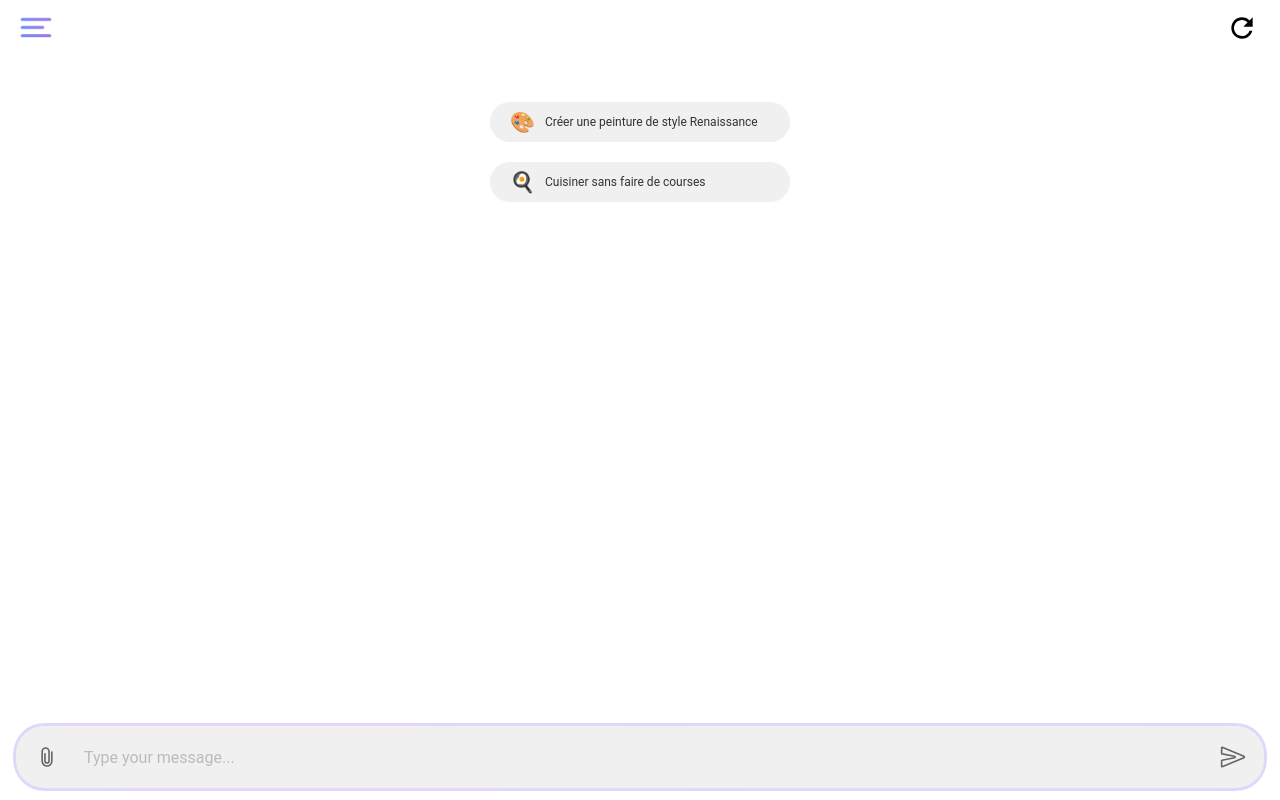
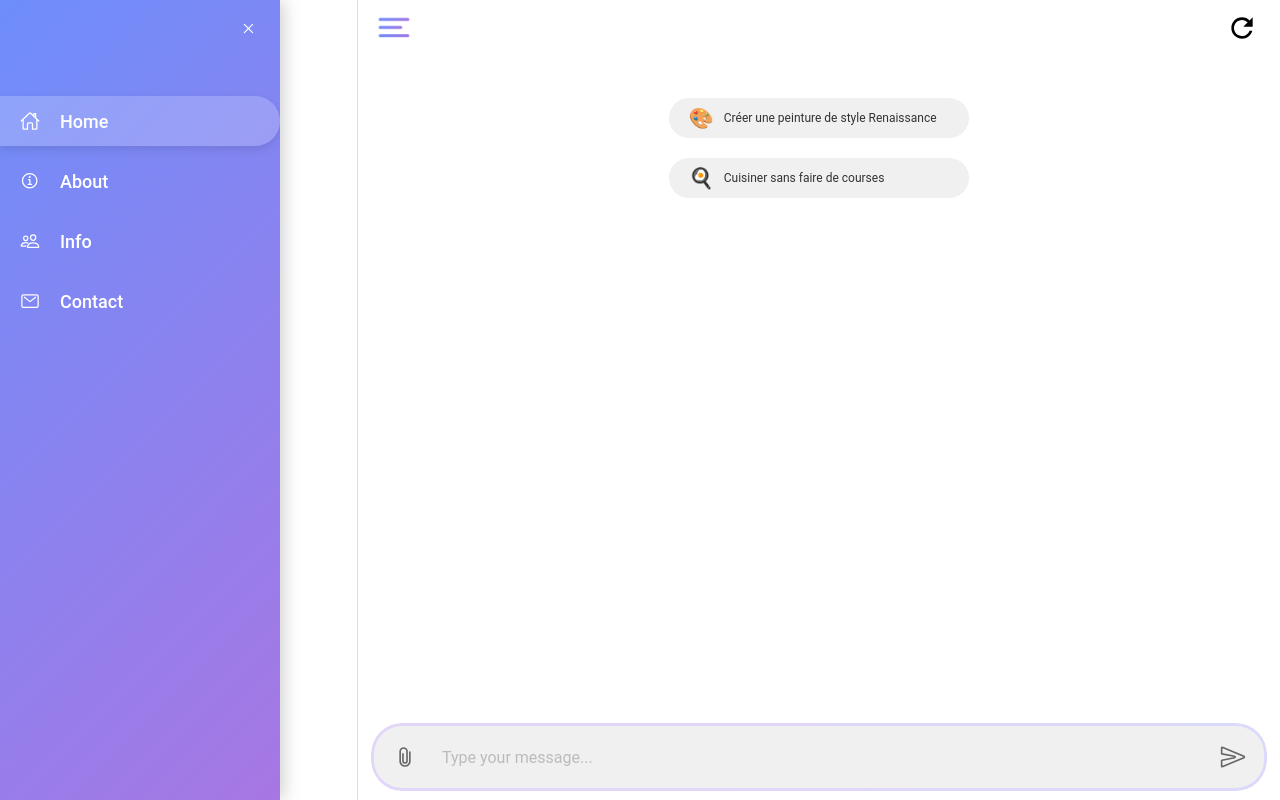
Before and after one commit to Morojc/Emoji-Maker, a React (Vite) app: page /home in a window 1280 px wide. Built offline with nearby package versions, Linux system fonts and the light colour scheme.

Commit message:
Add new menu structure to the app.tsx.

```diff
--- a/src/App.tsx
+++ b/src/App.tsx
@@ -1,8 +1,10 @@
 import React, { useState } from 'react';
-import { IonApp, IonContent, IonMenu, IonList, IonItem, IonLabel, IonHeader, IonToolbar, IonButtons, IonMenuButton, IonTitle, IonButton, IonIcon, IonFooter, IonInput, setupIonicReact } from '@ionic/react';
-import { closeOutline, attachOutline, sendOutline, refreshOutline } from 'ionicons/icons';
+import { IonApp, IonRouterOutlet, setupIonicReact, IonSplitPane, IonMenu, IonHeader, IonToolbar, IonContent, IonList, IonItem, IonLabel, IonButtons, IonButton, IonIcon } from '@ionic/react';
+import { IonReactRouter } from '@ionic/react-router';
+import { Redirect, Route } from 'react-router-dom';
+import { closeOutline, homeOutline, informationCircleOutline, mailOutline, peopleOutline } from 'ionicons/icons';
 import { menuController } from '@ionic/core';
-import './App.css';
+import HomePage from './pages/HomePage';
 
 /* Core CSS required for Ionic components to work properly */
 import '@ionic/react/css/core.css';
@@ -26,21 +28,14 @@ import './theme/menu.css';
 
 setupIonicReact();
 
-interface ChatMessage {
-  role: 'user' | 'ai';
-  content: string;
-}
-
 const App: React.FC = () => {
   const [selectedPage, setSelectedPage] = useState('home');
-  const [inputText, setInputText] = useState('');
-  const [chatHistory, setChatHistory] = useState<ChatMessage[]>([]);
 
   const menuItems = [
-    { title: 'Home', route: '/home' },
-    { title: 'About', route: '/about' },
-    { title: 'Info', route: '/info' },
-    { title: 'Contact', route: '/contact' },
+    { title: 'Home', route: '/home', icon: homeOutline },
+    { title: 'About', route: '/about', icon: informationCircleOutline },
+    { title: 'Info', route: '/info', icon: peopleOutline },
+    { title: 'Contact', route: '/contact', icon: mailOutline },
   ];
 
   const handleMenuItemClick = (route: string) => {
@@ -48,42 +43,12 @@ const App: React.FC = () => {
     menuController.close();
   };
 
-  const handleSendMessage = () => {
-    if (inputText.trim() === '') return;
-
-    const newUserMessage: ChatMessage = {
-      role: 'user',
-      content: inputText,
-    };
-
-    setChatHistory(prevHistory => [...prevHistory, newUserMessage]);
-
-    // Simulate AI response (replace this with actual AI integration later)
-    setTimeout(() => {
-      const aiResponse: ChatMessage = {
-        role: 'ai',
-        content: `AI response to: "${inputText}"`,
-      };
-      setChatHistory(prevHistory => [...prevHistory, aiResponse]);
-    }, 1000);
-
-    setInputText('');
-  };
-
-  const handleReset = () => {
-    setChatHistory([]);
-  };
-
-  const suggestionButtons = [
-    { icon: '🎨', text: 'Créer une peinture de style Renaissance' },
-    { icon: '🍳', text: 'Cuisiner sans faire de courses' },
-    // Add more suggestion buttons as needed
-  ];
-
   return (
     <IonApp>
-      <IonMenu contentId="main" className="simple-menu" side="start" type="overlay">
-        <IonHeader>
+      <IonReactRouter>
+        <IonSplitPane contentId="main">
+          <IonMenu contentId="main" type="overlay" className="creative-menu">
+            <IonHeader className="ion-no-border">
               <IonToolbar>
                 <IonButtons slot="end">
                   <IonButton onClick={() => menuController.close()}>
@@ -100,74 +65,20 @@ const App: React.FC = () => {
                     className={`menu-item ${selectedPage === item.route.substring(1) ? 'selected' : ''}`}
                     onClick={() => handleMenuItemClick(item.route)}
                   >
+                    <IonIcon icon={item.icon} slot="start" />
                     <IonLabel>{item.title}</IonLabel>
                   </IonItem>
                 ))}
               </IonList>
             </IonContent>
           </IonMenu>
-      <IonContent id="main">
-        <IonHeader>
-          <IonToolbar>
-            <IonButtons slot="start">
-              <IonMenuButton className="custom-menu-button creative-menu-button">
-                <div className="menu-icon">
-                  <span></span>
-                  <span></span>
-                  <span></span>
-                </div>
-              </IonMenuButton>
-            </IonButtons>
-            <IonTitle className="ion-text-center">
-              {/* You can add a title here if needed */}
-            </IonTitle>
-            <IonButtons slot="end">
-              <IonButton onClick={handleReset} className="reset-button">
-                <div className="reset-icon">
-                  <svg viewBox="0 0 24 24" xmlns="http://www.w3.org/2000/svg">
-                    <path d="M17.65 6.35C16.2 4.9 14.21 4 12 4c-4.42 0-7.99 3.58-7.99 8s3.57 8 7.99 8c3.73 0 6.84-2.55 7.73-6h-2.08c-.82 2.33-3.04 4-5.65 4-3.31 0-6-2.69-6-6s2.69-6 6-6c1.66 0 3.14.69 4.22 1.78L13 11h7V4l-2.35 2.35z"/>
-                  </svg>
-                </div>
-              </IonButton>
-            </IonButtons>
-          </IonToolbar>
-        </IonHeader>
-        <div className="chat-container">
-          {chatHistory.length === 0 ? (
-            <div className="suggestion-container">
-              {suggestionButtons.map((button, index) => (
-                <button key={index} className="suggestion-button" onClick={() => setInputText(button.text)}>
-                  <span className="suggestion-icon">{button.icon}</span>
-                  <span className="suggestion-text">{button.text}</span>
-                </button>
-              ))}
-            </div>
-          ) : (
-            chatHistory.map((message, index) => (
-              <div key={index} className={`chat-message ${message.role}`}>
-                <div className="message-content">{message.content}</div>
-              </div>
-            ))
-          )}
-        </div>
-      </IonContent>
-      <IonFooter>
-        <div className="input-container">
-          <IonButton fill="clear" className="attach-button">
-            <IonIcon icon={attachOutline} />
-          </IonButton>
-          <IonInput
-            value={inputText}
-            placeholder="Type your message..."
-            onIonChange={e => setInputText(e.detail.value!)}
-            onKeyPress={e => e.key === 'Enter' && handleSendMessage()}
-            className="message-input"
-          ></IonInput>
-          <IonButton fill="clear" className="send-button" onClick={handleSendMessage}>
-            <IonIcon icon={sendOutline} />
-          </IonButton>
-        </div>
-      </IonFooter>
+
+          <IonRouterOutlet id="main">
+            <Route path="/home" component={HomePage} exact={true} />
+            <Route exact path="/" render={() => <Redirect to="/home" />} />
+          </IonRouterOutlet>
+        </IonSplitPane>
+      </IonReactRouter>
     </IonApp>
   );
 };
--- a/src/pages/HomePage.tsx
+++ b/src/pages/HomePage.tsx
@@ -1,32 +1,124 @@
-import React, { useEffect } from 'react';
+import React, { useState } from 'react';
 import {
   IonContent,
   IonHeader,
-  IonPage,
-  IonTitle,
   IonToolbar,
+  IonButtons,
+  IonMenuButton,
+  IonButton,
+  IonIcon,
+  IonFooter,
+  IonInput,
+  IonPage
 } from '@ionic/react';
+import { attachOutline, sendOutline } from 'ionicons/icons';
+import '../App.css';
+import '../styles/HomePage.css';
+
+interface ChatMessage {
+  role: 'user' | 'ai';
+  content: string;
+}
 
 const HomePage: React.FC = () => {
-  useEffect(() => {
-    console.log('HomePage content rendered');
-  }, []);
+  const [inputText, setInputText] = useState('');
+  const [chatHistory, setChatHistory] = useState<ChatMessage[]>([]);
+
+  const handleSendMessage = () => {
+    if (inputText.trim() === '') return;
+
+    const newUserMessage: ChatMessage = {
+      role: 'user',
+      content: inputText,
+    };
+
+    setChatHistory(prevHistory => [...prevHistory, newUserMessage]);
+
+    // Simulate AI response (replace this with actual AI integration later)
+    setTimeout(() => {
+      const aiResponse: ChatMessage = {
+        role: 'ai',
+        content: `AI response to: "${inputText}"`,
+      };
+      setChatHistory(prevHistory => [...prevHistory, aiResponse]);
+    }, 1000);
+
+    setInputText('');
+  };
+
+  const handleReset = () => {
+    setChatHistory([]);
+  };
+
+  const suggestionButtons = [
+    { icon: '🎨', text: 'Créer une peinture de style Renaissance' },
+    { icon: '🍳', text: 'Cuisiner sans faire de courses' },
+    // Add more suggestion buttons as needed
+  ];
 
   return (
-    <IonPage>
-      <IonHeader>
+    <IonPage className="home-page">
+      <IonHeader className="ion-no-border">
         <IonToolbar>
-          <IonTitle>Home Page</IonTitle>
+          <IonButtons slot="start">
+            <IonMenuButton className="custom-menu-button creative-menu-button">
+              <div className="menu-icon">
+                <span></span>
+                <span></span>
+                <span></span>
+              </div>
+            </IonMenuButton>
+          </IonButtons>
+          <IonButtons slot="end">
+            <IonButton onClick={handleReset} className="reset-button">
+              <div className="reset-icon">
+                <svg viewBox="0 0 24 24" xmlns="http://www.w3.org/2000/svg">
+                  <path d="M17.65 6.35C16.2 4.9 14.21 4 12 4c-4.42 0-7.99 3.58-7.99 8s3.57 8 7.99 8c3.73 0 6.84-2.55 7.73-6h-2.08c-.82 2.33-3.04 4-5.65 4-3.31 0-6-2.69-6-6s2.69-6 6-6c1.66 0 3.14.69 4.22 1.78L13 11h7V4l-2.35 2.35z"/>
+                </svg>
+              </div>
+            </IonButton>
+          </IonButtons>
         </IonToolbar>
       </IonHeader>
+
       <IonContent fullscreen>
-        <IonHeader collapse="condense">
-          <IonToolbar>
-            <IonTitle size="large">Home Page</IonTitle>
-          </IonToolbar>
-        </IonHeader>
-        <div>Welcome to the Home Page!</div>
+        <div className="chat-container">
+          {chatHistory.length === 0 ? (
+            <div className="suggestion-container">
+              {suggestionButtons.map((button, index) => (
+                <button key={index} className="suggestion-button" onClick={() => setInputText(button.text)}>
+                  <span className="suggestion-icon">{button.icon}</span>
+                  <span className="suggestion-text">{button.text}</span>
+                </button>
+              ))}
+            </div>
+          ) : (
+            chatHistory.map((message, index) => (
+              <div key={index} className={`chat-message ${message.role}`}>
+                <div className="message-content">{message.content}</div>
+              </div>
+            ))
+          )}
+        </div>
       </IonContent>
+
+      <IonFooter>
+        <div className="input-container">
+          <IonButton fill="clear" className="attach-button">
+            <IonIcon icon={attachOutline} />
+          </IonButton>
+          <IonInput
+            value={inputText}
+            placeholder="Type your message..."
+            onIonChange={e => setInputText(e.detail.value!)}
+            onKeyPress={e => e.key === 'Enter' && handleSendMessage()}
+            className="message-input"
+          ></IonInput>
+          <IonButton fill="clear" className="send-button" onClick={handleSendMessage}>
+            <IonIcon icon={sendOutline} />
+          </IonButton>
+        </div>
+      </IonFooter>
     </IonPage>
   );
 };
--- /dev/null
+++ b/src/styles/HomePage.css
@@ -0,0 +1,33 @@
+.home-page {
+  --ion-background-color: transparent;
+}
+
+.home-page ion-header {
+  position: fixed;
+  top: 0;
+  left: 0;
+  right: 0;
+  z-index: 1000;
+}
+
+.home-page ion-toolbar {
+  --background: transparent;
+  --border-color: transparent;
+}
+
+.home-page ion-content {
+  --padding-top: 56px; /* Adjust this value based on your header height */
+}
+
+.home-page .chat-container {
+  padding-top: 16px; /* Add some space between the header and chat content */
+}
+
+/* Add styles for the menu if needed */
+ion-menu {
+  --width: 250px;
+}
+
+.menu-item.selected {
+  --background: var(--ion-color-primary-tint);
+}
```
Lines whose indentation alone changed are shown as unchanged.
